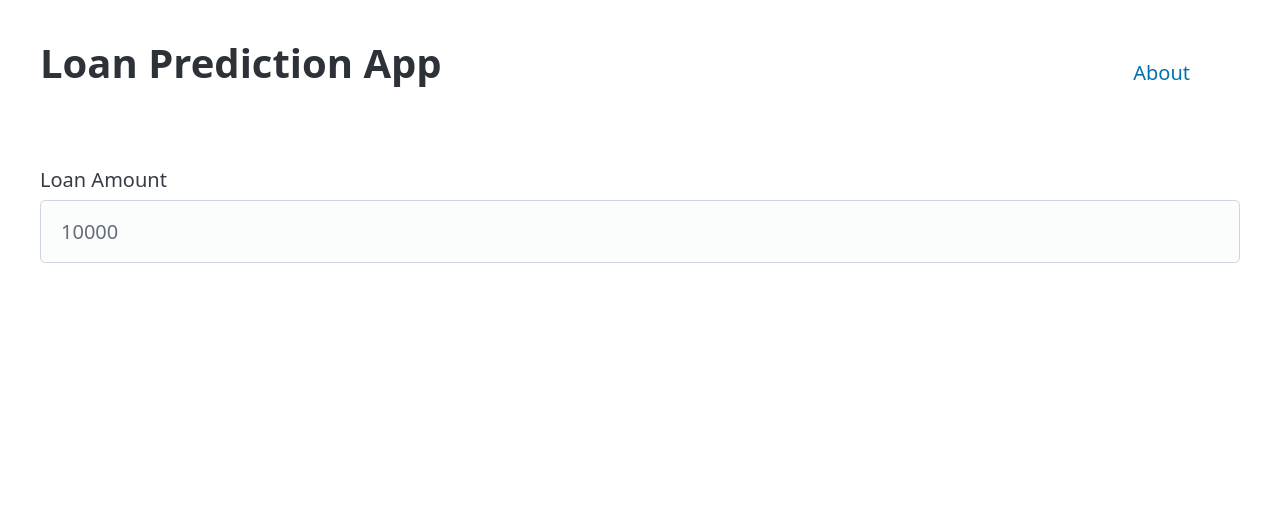
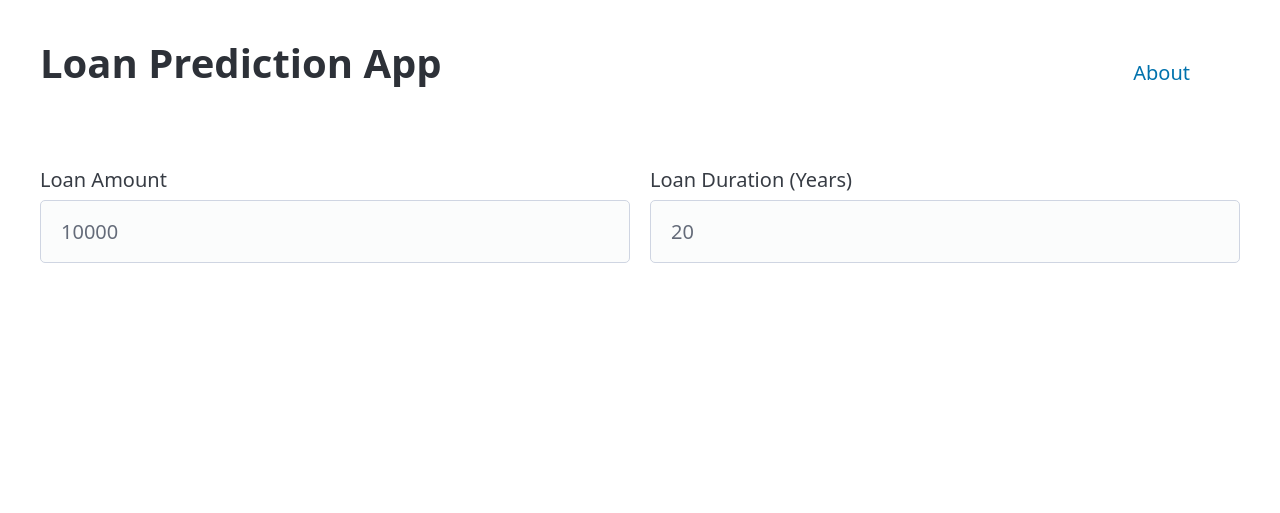
Before and after one commit to cyshen11/loan-prediction-app-aws, a Flask app: page / in a window 1280 px wide. Shown: the top 513 px of the page. Run offline with Flask 3, Linux system fonts and the light colour scheme; style sheets or scripts are compiled from the project's sources.

Commit message:
added loan duration

```diff
--- a/app/flask/templates/index.html
+++ b/app/flask/templates/index.html
@@ -14,6 +14,18 @@
     >
     <small id="loan-amount-helper" style="visibility:hidden">Please provide numeric value</small>
   </label>
+  <label for="loan-duration">
+    Loan Duration (Years)
+    <input
+      type="text"
+      id="loan-duration"
+      name="loan-duration"
+      placeholder="20",
+      onChange="check_numeric(this)"
+      aria-describedby="loan-duration-helper"
+    >
+    <small id="loan-duration-helper" style="visibility:hidden">Please provide numeric value</small>
+  </label>
 </div>
 {% endblock %}
 
@@ -22,6 +34,6 @@
     var is_val_numeric = isNaN(element.value)? true : false;
     var visibility = isNaN(element.value)? "visible" : "hidden";
     element.setAttribute("aria-invalid", is_val_numeric);
-    document.getElementById("loan-amount-helper").style.visibility = visibility;
+    document.getElementById(element.id + "-helper").style.visibility = visibility;
   }
 {% endblock %}
```
